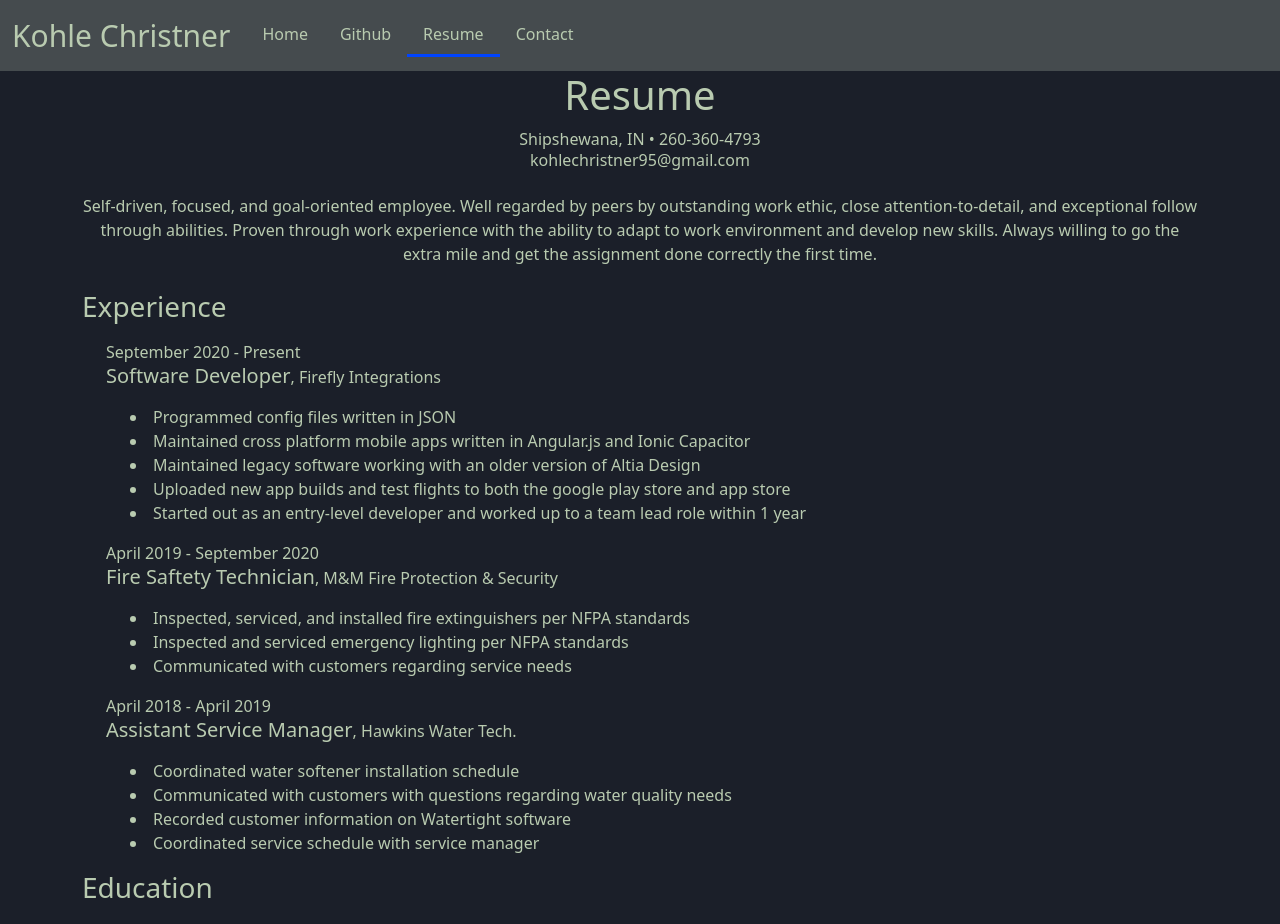
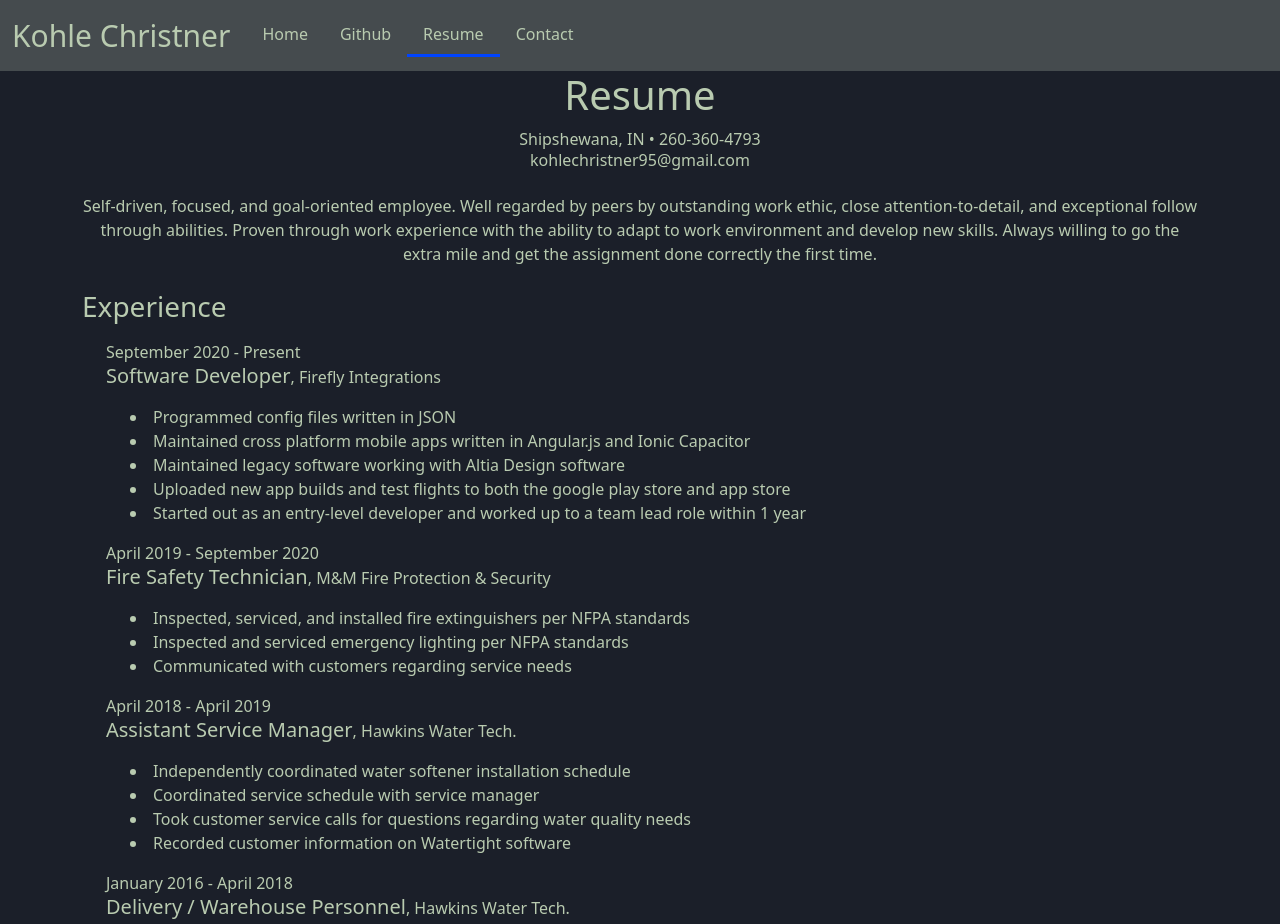
Before and after one commit to kohleChristner95/portfolio-website, a React (Create React App) app: page /resume in a window 1280 px wide. Shown: the top 924 px of the page. Built offline with nearby package versions, Linux system fonts and the light colour scheme.

Commit message:
Updated Resume page. Added another entry for experience array. Had to adjust the if statements to compensate for added entry.

```diff
--- a/src/Components/ResumeComponents/Main.js
+++ b/src/Components/ResumeComponents/Main.js
@@ -3,6 +3,7 @@ import React from "react";
 import List from "./List";
 
 const Main = ({ headerTitles }) => {
+
   const listArray = [];
   const experience = [
     {
@@ -12,14 +13,14 @@ const Main = ({ headerTitles }) => {
       responsibilities: [
         "Programmed config files written in JSON",
         "Maintained cross platform mobile apps written in Angular.js and Ionic Capacitor",
-        "Maintained legacy software working with an older version of Altia Design",
+        "Maintained legacy software working with Altia Design software",
         "Uploaded new app builds and test flights to both the google play store and app store",
         "Started out as an entry-level developer and worked up to a team lead role within 1 year",
       ],
     },
     {
       timeLine: "April 2019 - September 2020",
-      jobTitle: "Fire Saftety Technician",
+      jobTitle: "Fire Safety Technician",
       location: "M&M Fire Protection & Security",
       responsibilities: [
         "Inspected, serviced, and installed fire extinguishers per NFPA standards",
@@ -32,12 +33,21 @@ const Main = ({ headerTitles }) => {
       jobTitle: "Assistant Service Manager",
       location: "Hawkins Water Tech.",
       responsibilities: [
-        "Coordinated water softener installation schedule",
-        "Communicated with customers with questions regarding water quality needs",
-        "Recorded customer information on Watertight software",
+        "Independently coordinated water softener installation schedule",
         "Coordinated service schedule with service manager",
+        "Took customer service calls for questions regarding water quality needs",
+        "Recorded customer information on Watertight software"
       ],
     },
+    {
+      timeLine: "January 2016 - April 2018",
+      jobTitle: "Delivery / Warehouse Personnel",
+      location: "Hawkins Water Tech.",
+      responsibilities: [
+        "Delivered water softener salt and bottled water to both residential and commercial customers",
+        "Maintained inventory and helped restore used equipment to be reused as rentals for customers"
+      ],
+    }
   ];
 
   const education = [
@@ -61,6 +71,7 @@ const Main = ({ headerTitles }) => {
     "Clear communication",
     "Self-driven",
     "Strong desire to learn",
+    "Proven ability to learn new skills"
   ];
 
   listArray.push(experience, education, skills);
@@ -68,7 +79,7 @@ const Main = ({ headerTitles }) => {
   function mappingList(arg) {
     if (arg === "Experience") {
       for (const x of listArray) {
-        if (x.length === 3) {
+        if (x.length === 4) {
           return x.map((list) => {
             return <List list={list} />;
           });
@@ -86,7 +97,7 @@ const Main = ({ headerTitles }) => {
     }
     if (arg === "Skills") {
       for (const x of listArray) {
-        if (x.length > 3) {
+        if (x.length > 4) {
           return (
             <div className="container">
               {x.map((list) => {
```
Also changed, not shown: 1 other file (tests, documents, lock files or other folders).
